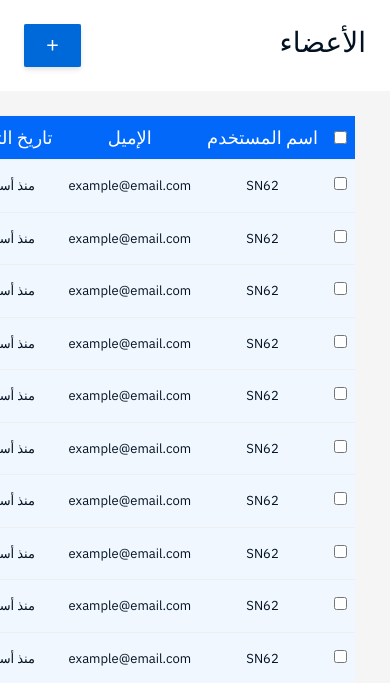
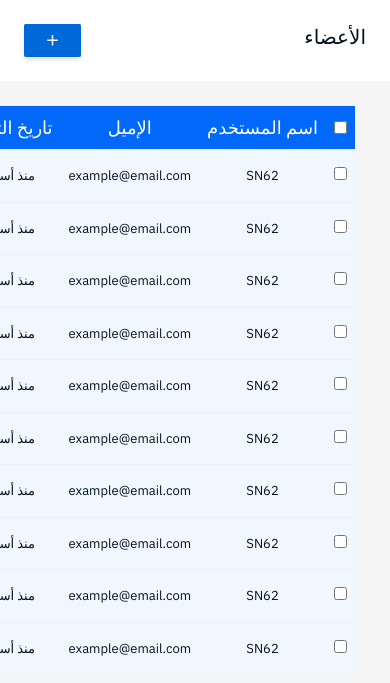
Before and after one commit to faissaloux/Codpanel, a PHP site: page /users.php in a window 390 px wide. Shown: the part 60-743 px from the top of the page. Run offline with PHP 8.4, Linux system fonts and the light colour scheme.

Commit message:
responsive: users page header

```diff
--- a/users.php
+++ b/users.php
@@ -50,7 +50,7 @@
                 <!-- Page Inner Start -->
                 <!--================================-->
                 <div class="d-flex justify-content-between p-2 bg-white p-4">
-                    <h3>الأعضاء</h3>
+                    <h3 class="header-title">الأعضاء</h3>
                     <div class="btn-group btn-top d-flex justify-content-end" role="group">
                         <a href="addNewUser.php" class="btn btn-primary d-flex col-4 border-none">
                             <span class="d-flex justify-content-center add-new-icon">
```
